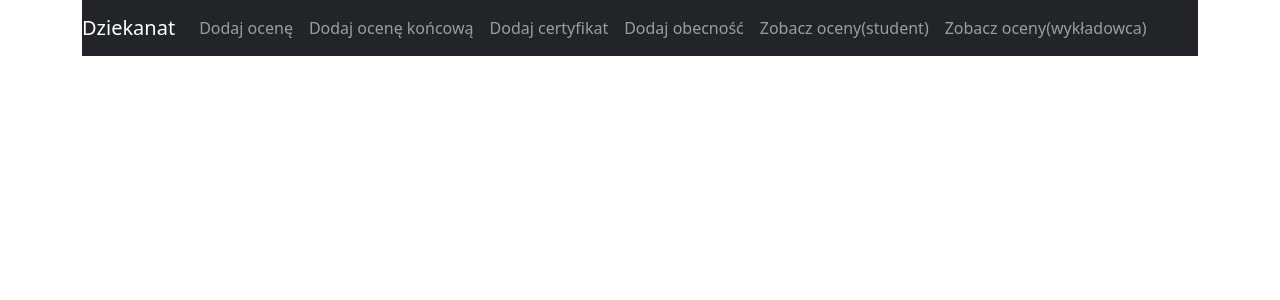
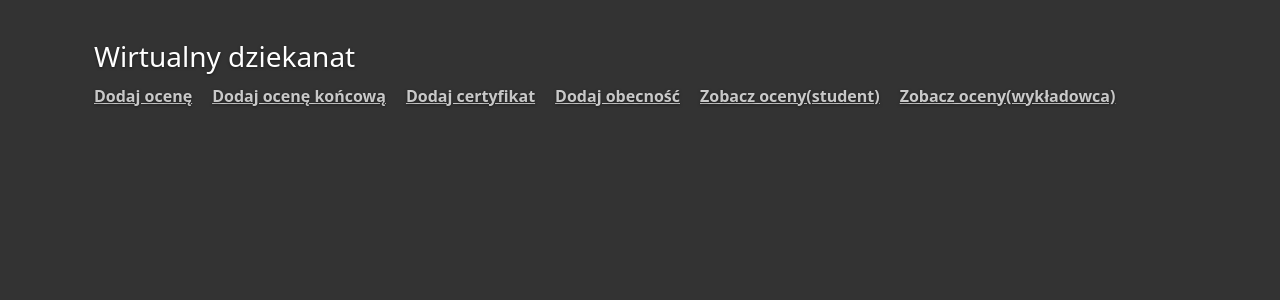
Before and after one commit to Pirgo/Blockchain-DP, a React (Create React App) app in the folder front/: page / in a window 1280 px wide. Shown: the top 300 px of the page. Built offline with nearby package versions, Linux system fonts and the light colour scheme.

Commit message:
Change styles

```diff
--- /dev/null
+++ b/front/public/boot.css
@@ -0,0 +1,121 @@
+/*
+ * Globals
+ */
+
+/* Links */
+a,
+a:focus,
+a:hover {
+  color: #fff;
+}
+
+/* Custom default button */
+.btn-default,
+.btn-default:hover,
+.btn-default:focus {
+  color: #333;
+  text-shadow: none; /* Prevent inheritence from `body` */
+  background-color: #fff;
+  border: 1px solid #fff;
+}
+
+
+html,
+body {
+  height: 100%;
+  background-color: #fff;
+}
+body {
+  color: #fff;
+  text-align: center;
+  text-shadow: 0 1px 3px rgba(0,0,0,.5);
+}
+.masthead-brand {
+    color: #fff;
+}
+
+/* Extra markup and styles for table-esque vertical and horizontal centering */
+.site-wrapper {
+  display: table;
+  width: 100%;
+  height: 600px;
+  background-color: #333;
+  height: 100%;
+  min-height: 100%;
+}
+.site-wrapper-inner {
+  display: table-cell;
+  vertical-align: top;
+}
+.cover-container {
+  margin-right: auto;
+  margin-left: auto;
+}
+
+
+.inner {
+  padding: 30px;
+}
+
+.masthead-brand {
+  margin-top: 10px;
+  margin-bottom: 10px;
+}
+
+.masthead-nav > li {
+  display: inline-block;
+}
+.masthead-nav > li + li {
+  margin-left: 20px;
+}
+.masthead-nav > li > a {
+  padding-right: 0;
+  padding-left: 0;
+  font-size: 16px;
+  font-weight: bold;
+  color: #fff; /* IE8 proofing */
+  color: rgba(255,255,255,.75);
+  border-bottom: 2px solid transparent;
+}
+.masthead-nav > li > a:hover,
+.masthead-nav > li > a:focus {
+  background-color: transparent;
+  border-bottom-color: #a9a9a9;
+  border-bottom-color: rgba(255,255,255,.25);
+}
+.masthead-nav > .active > a,
+.masthead-nav > .active > a:hover,
+.masthead-nav > .active > a:focus {
+  color: #fff;
+  border-bottom-color: #fff;
+}
+
+@media (min-width: 768px) {
+  .masthead-brand {
+    float: left;
+  }
+  .masthead-nav {
+    float: right;
+  }
+}
+
+.cover {
+  padding: 0 20px;
+}
+.cover .btn-lg {
+  padding: 10px 20px;
+  font-weight: bold;
+}
+
+@media (min-width: 768px) {
+  /* Pull out the header and footer */
+  .masthead {
+    position: fixed;
+    top: 0;
+  }
+  /* Start the vertical centering */
+  .site-wrapper-inner {
+    vertical-align: middle;
+  }
+
+}
--- a/front/public/index.html
+++ b/front/public/index.html
@@ -4,9 +4,14 @@
         <meta charset="UTF-8">
         <meta name="viewport" content="width=device-width, initial-scale=1">
         <meta name="theme-color" content="#000000" />
+        <link rel="stylesheet" href="boot.css">
     </head>
 
     <body>
-        <div id="root">
+        <div class="site-wrapper">
+            <div class="site-wrapper-inner">
+                <div id="root"></div>
+            </div>
+        </div>
     </body>
 </html>
--- a/front/src/components/navigator.js
+++ b/front/src/components/navigator.js
@@ -12,36 +12,63 @@ export default class Navigator extends Component {
 
     render() {
         return (
-            <nav className="navbar navbar-dark bg-dark navbar-expand-sm">
-                <div className="collpase navbar-collapse">
-                    <Link to="/" className="navbar-brand">Dziekanat</Link>
-                    <ul className="navbar-nav">
-                        <li className="navbar-item">
-                            <Link to="/addGrade" className="nav-link">Dodaj ocenę</Link>
-                        </li>
-                        <li className="navbar-item">
-                            <Link to="/addFinalGrade/" className="nav-link">Dodaj ocenę końcową</Link>
-                        </li>
+            <div className="masthead clearfix">
+                    <div className="container inner">
+                        <h3 className="masthead-brand">Wirtualny dziekanat</h3>
+                        <nav>
+                            <ul className="nav masthead-nav">
+                                <li>
+                                    <Link to="/addGrade" >Dodaj ocenę</Link>
+                                </li>
+                                <li>
+                                    <Link to="/addFinalGrade/" >Dodaj ocenę końcową</Link>
+                                </li>
+                                <li>
+                                    <Link to="/addCertificate" >Dodaj certyfikat</Link>
+                                </li>
+                                <li>
+                                    <Link to="/addPresence" >Dodaj obecność</Link>
+                                </li>
+                                <li>
+                                    <Link to="/getStudent" >Zobacz oceny(student)</Link>
+                                </li>
+                                <li>
+                                    <Link to="/getLecturer" >Zobacz oceny(wykładowca)</Link>
+                                </li>
+                            </ul>
+                        </nav>
+                    </div>
+            </div>
+            // <nav className="navbar navbar-dark bg-dark navbar-expand-sm">
+            //     <div className="collpase navbar-collapse">
+            //         <Link to="/" className="navbar-brand">Dziekanat</Link>
+            //         <ul className="navbar-nav">
+                        // <li className="navbar-item">
+                        //     <Link to="/addGrade" className="nav-link">Dodaj ocenę</Link>
+                        // </li>
+                        // <li className="navbar-item">
+                        //     <Link to="/addFinalGrade/" className="nav-link">Dodaj ocenę końcową</Link>
+                        // </li>
 
 
-                        <li className="navbar-item">
-                            <Link to="/addCertificate" className="nav-link">Dodaj certyfikat</Link>
-                        </li>
+                        // <li className="navbar-item">
+                        //     <Link to="/addCertificate" className="nav-link">Dodaj certyfikat</Link>
+                        // </li>
 
-                        <li className="navbar-item">
-                            <Link to="/addPresence" className="nav-link">Dodaj obecność</Link>
-                        </li>
+                        // <li className="navbar-item">
+                        //     <Link to="/addPresence" className="nav-link">Dodaj obecność</Link>
+                        // </li>
 
-                        <li className="navbar-item">
-                            <Link to="/getStudent" className="nav-link">Zobacz oceny(student)</Link>
-                        </li>
+                        // <li className="navbar-item">
+                        //     <Link to="/getStudent" className="nav-link">Zobacz oceny(student)</Link>
+                        // </li>
 
-                        <li className="navbar-item">
-                            <Link to="/getLecturer" className="nav-link">Zobacz oceny(wykładowca)</Link>
-                        </li>
-                    </ul>
-                </div>
-            </nav>
+                        // <li className="navbar-item">
+                        //     <Link to="/getLecturer" className="nav-link">Zobacz oceny(wykładowca)</Link>
+                        // </li>
+            //         </ul>
+            //     </div>
+            // </nav>
         );
     }
 }
```
Also changed, not shown: front/src/App.js (+4 -4 lines).
